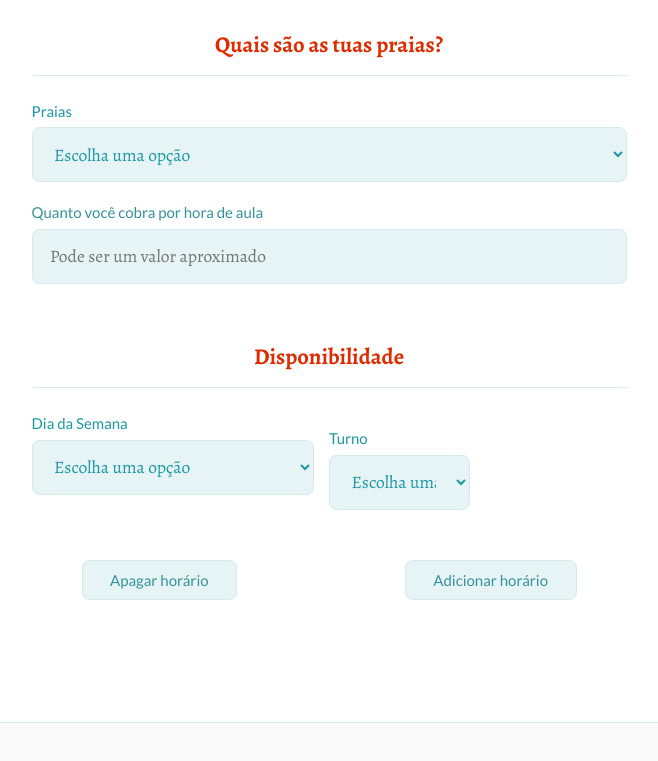
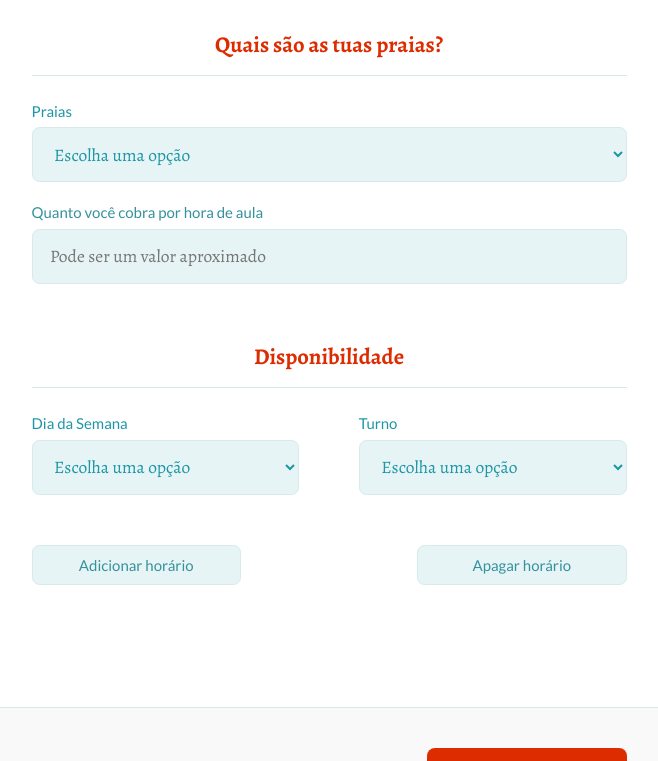
Before and after one commit to flavidev/bora-surfar, a React (Create React App) app in the folder website/: page /teach-surf in a window 1280 px wide. Shown: the part 956-1717 px from the top of the page, without its empty margins (311-969 px from the left). Built offline with nearby package versions, Linux system fonts and the light colour scheme.

Commit message:
prevention of duplicate dates and some further styling

```diff
--- a/website/src/components/LessonTime/index.js
+++ b/website/src/components/LessonTime/index.js
@@ -1,7 +1,6 @@
 import React from "react";
 
 import "./styles.css";
-
 
 const LessonTime = (props) => {
   return (
--- a/website/src/components/LessonTime/styles.css
+++ b/website/src/components/LessonTime/styles.css
@@ -1,23 +1,25 @@
 .lesson-block {
   height: 100%;
   font-size: 1.5rem;
-  padding-top: 1.25rem;
 }
 
 .lesson-item {
   display: flex;
-  width: 100%;
-  padding: 1.5rem 0;
+  width: 50%;
+  padding: 1rem 0;
   border-radius: 0.75rem;
   border: 1px solid var(--color-line-in-white);
-  background-color: var(--color-input-background);
-  color: var(--color-primary-dark);
+  background-color: var(--color-primary-dark);
+  color: var(--color-text-in-primary);
+  justify-content: space-between;
+  font: 1.75rem Alegreya;
 }
 
-.lesson-item span {
-  flex: 1;
-  justify-content: space-between;
-  font: 1.75rem Alegreya;
-  color: var(--color-primary-dark);
-  padding: 0 5rem;
+.lesson-item :first-child {
+  flex: 0.5;
+  margin-left:20%;
 }
+
+.lesson-item span + span {
+  flex: 0.5;
+}
--- a/website/src/components/Selection/styles.css
+++ b/website/src/components/Selection/styles.css
@@ -1,9 +1,7 @@
 .select-block {
   position: relative;
 }
-.select-block + .select-block {
-  margin-top: 1.5rem;
-}
+
 .select-block label {
   font-size: 1.5rem;
   color: var(--color-primary-dark);
--- a/website/src/pages/InstructorsForm/index.js
+++ b/website/src/pages/InstructorsForm/index.js
@@ -21,8 +21,13 @@ function InstructorForm() {
 
   function addNewSchedule() {
     if (weekDay && weekDayShift) {
+      const updatedSchedule = availableSchedule.filter(
+        (scheduleItem) =>
+          scheduleItem.day !== weekDay || scheduleItem.shift !== weekDayShift
+      )
+
       setAvailableSchedule([
-        ...availableSchedule,
+        ...updatedSchedule,
         { day: weekDay, shift: weekDayShift },
       ]);
       resetSchedule();
@@ -34,8 +39,8 @@ function InstructorForm() {
   }
 
   function resetSchedule() {
+    document.getElementById("week_day").value = "";
     setWeekDay("");
-    setWeekDayShift("");
   }
 
   return (
@@ -64,9 +69,12 @@ function InstructorForm() {
 
           <Input
             name="whatsapp"
+            value={whatsApp}
             onChange={(e) => setWhatsApp(e.target.value)}
             label="WhatsApp"
-            placeholder="Somente números. Ex:999999999"
+            placeholder="Incluindo código da cidade. Ex: 21999999999"
+            max-length="15"
+            type="number"
           />
 
           <TextArea
@@ -102,37 +110,39 @@ function InstructorForm() {
         <fieldset>
           <legend>Disponibilidade</legend>
 
-          <div className="schedule-item" key={availableSchedule}>
+          <div className="schedule-itens">
             <Selection
               name="week_day"
+              id="week_day"
               label="Dia da Semana"
               onChange={(e) => setWeekDay(e.target.value)}
               options={[
-                { value: "Segunda", label: "Segunda-feira" },
-                { value: "Terça", label: "Terça-feira" },
-                { value: "Quarta", label: "Quarta-feira" },
-                { value: "Quinta", label: "Quinta-feira" },
-                { value: "Sexta", label: "Sexta-feira" },
+                { value: "Segunda-feira", label: "Segunda-feira" },
+                { value: "Terça-feira", label: "Terça-feira" },
+                { value: "Quarta-feira", label: "Quarta-feira" },
+                { value: "Quinta-feira", label: "Quinta-feira" },
+                { value: "Sexta-feira", label: "Sexta-feira" },
                 { value: "Sábado", label: "Sábado" },
                 { value: "Domingo", label: "Domingo" },
               ]}
             />
+
             <Selection
               name="week_day_shift"
               label="Turno"
               onChange={(e) => setWeekDayShift(e.target.value)}
               options={[
-                { value: "Manhã", label: "Manhã" },
-                { value: "Tarde", label: "Tarde" },
+                { value: "manhã", label: "Manhã" },
+                { value: "tarde", label: "Tarde" },
               ]}
             />
           </div>
           <div className="schedule-buttons">
+            <button type="button" onClick={addNewSchedule}>
+              Adicionar horário
+            </button>
             <button type="button" onClick={deleteLastSchedule}>
               Apagar horário
-            </button>
-            <button type="button" onClick={addNewSchedule}>
-              Adicionar horário
             </button>
           </div>
         </fieldset>
--- a/website/src/pages/InstructorsForm/styles.css
+++ b/website/src/pages/InstructorsForm/styles.css
@@ -33,15 +33,7 @@
   padding-bottom: 1.5rem;
   border-bottom: 1px solid var(--color-line-in-white);
 }
-#page-instructor-form .schedule-item button {
-  background: none;
-  border: 0;
-  color: var(--color-primary-dark);
-  font: 700 1.75rem Alegreya;
-  cursor: pointer;
-  transition: color 0.25s;
-  margin-top: 1rem;
-}
+
 #page-instructor-form main fieldset legend button:hover {
   color: var(--color-primary-dark);
 }
@@ -57,13 +49,30 @@
   margin-top: 2rem;
 }
 
-#page-instructor-form main fieldset .schedule-buttons{
+#page-instructor-form main .schedule-itens {
+  display: flex;
+  justify-content: space-between;
+}
+#page-instructor-form main .schedule-itens :nth-child(-n + 2) {
+  flex: 0.45;
+}
+
+#page-instructor-form main fieldset .schedule-buttons {
   display: flex;
   justify-content: space-between;
 }
 
+#page-instructor-form main fieldset .schedule-buttons :first-child {
+  flex: 0.4;
+  margin-left: 0;
+
+}
+#page-instructor-form main fieldset .schedule-buttons :nth-child(2) {
+  flex: 0.4;
+  margin-right: 0;
+}
+
 #page-instructor-form main fieldset button {
-
   font-size: 1.5rem;
   color: var(--color-text-complement);
   margin: 5rem 5rem 0 5rem;
@@ -72,7 +81,6 @@
   border-radius: 0.75rem;
   background: var(--color-input-background);
 }
-
 
 #page-instructor-form main footer {
   padding: 4rem 2.5rem;
@@ -121,19 +129,6 @@
     padding: 0 6.5rem;
   }
 
-  #page-instructor-form main .schedule-item {
-    display: grid;
-    grid-template-columns: 2fr 1fr 1fr;
-    column-gap: 1.5rem;
-  }
-
-  #page-instructor-form main .schedule-item button {
-    display: flex;
-  }
-
-  #page-instructor-form main .schedule-item .input-block {
-    margin-top: 0 !important;
-  }
 
 
   #page-instructor-form main footer {
```
Also changed, not shown: 1 other file (tests, documents, lock files or other folders).
